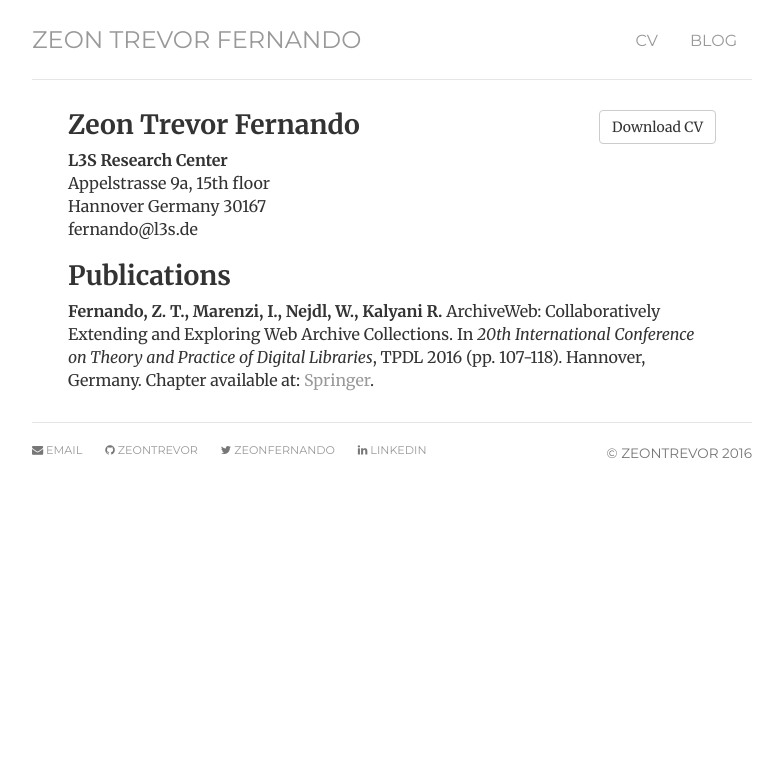
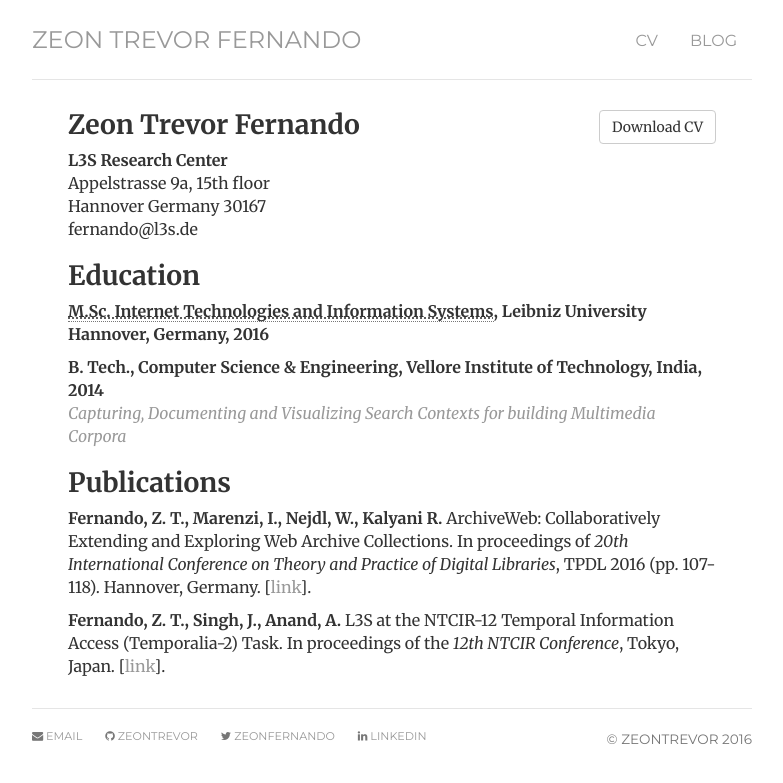
Before and after one commit to ZeonTrevor/zeontrevor.github.io, a Jekyll site: the page built from cv/index.html, in a window 1280 px wide. Shown: the top 783 px of the page, without its empty margins (248-1031 px from the left). Built offline with Jekyll 4.4.1, drawn with Linux system fonts in a browser that asks for light colours.

Commit message:
updated cv

```diff
--- a/cv/index.html
+++ b/cv/index.html
@@ -14,9 +14,19 @@ title: CV of Zeon Trevor Fernando
 					<span class="obfuscate">ed.s3l@odnanref</span>
 					</address>
 
+					<h2>Education</h2>
+					<p><strong><abbr title="Masters of Science Internet Technologies and Information Systems">M.Sc. Internet Technologies and Information Systems</abbr>, Leibniz University Hannover, Germany, 2016</strong><br/></p>
+
+				    <p><strong>B. Tech., Computer Science &amp; Engineering, Vellore Institute of Technology, India, 2014</strong><br/>
+				    	<a href="http://arxiv.org/abs/1503.03660"><em>Capturing, Documenting and Visualizing Search Contexts for building Multimedia Corpora</em></a>
+				    </p>
+
 					<h2>Publications</h2>
 
-					<p><strong>Fernando, Z. T., Marenzi, I., Nejdl, W., Kalyani R.</strong> ArchiveWeb: Collaboratively Extending and Exploring Web Archive Collections. In <em>20th International Conference on Theory and Practice of Digital Libraries</em>, TPDL 2016 (pp. 107-118). Hannover, Germany. Chapter available at: <a href="http://link.springer.com/chapter/10.1007%2F978-3-319-43997-6_9">Springer</a>.
+					<p><strong>Fernando, Z. T., Marenzi, I., Nejdl, W., Kalyani R.</strong> ArchiveWeb: Collaboratively Extending and Exploring Web Archive Collections. In proceedings of <em>20th International Conference on Theory and Practice of Digital Libraries</em>, TPDL 2016 (pp. 107-118). Hannover, Germany. [<a href="http://link.springer.com/chapter/10.1007%2F978-3-319-43997-6_9">link</a>].
+					</p>
 
+					<p><strong>Fernando, Z. T., Singh, J., Anand, A.</strong> L3S at the NTCIR-12 Temporal Information Access (Temporalia-2) Task. In proceedings of the <em>12th NTCIR Conference</em>, Tokyo, Japan. [<a href="http://research.nii.ac.jp/ntcir/workshop/OnlineProceedings12/NTCIR/toc_ntcir.html#Temporalia">link</a>].
+					</p>
 
 	</div>
--- /dev/null
+++ b/robots.txt
@@ -0,0 +1,2 @@
+User-agent: *
+Disallow: /cv/
```
